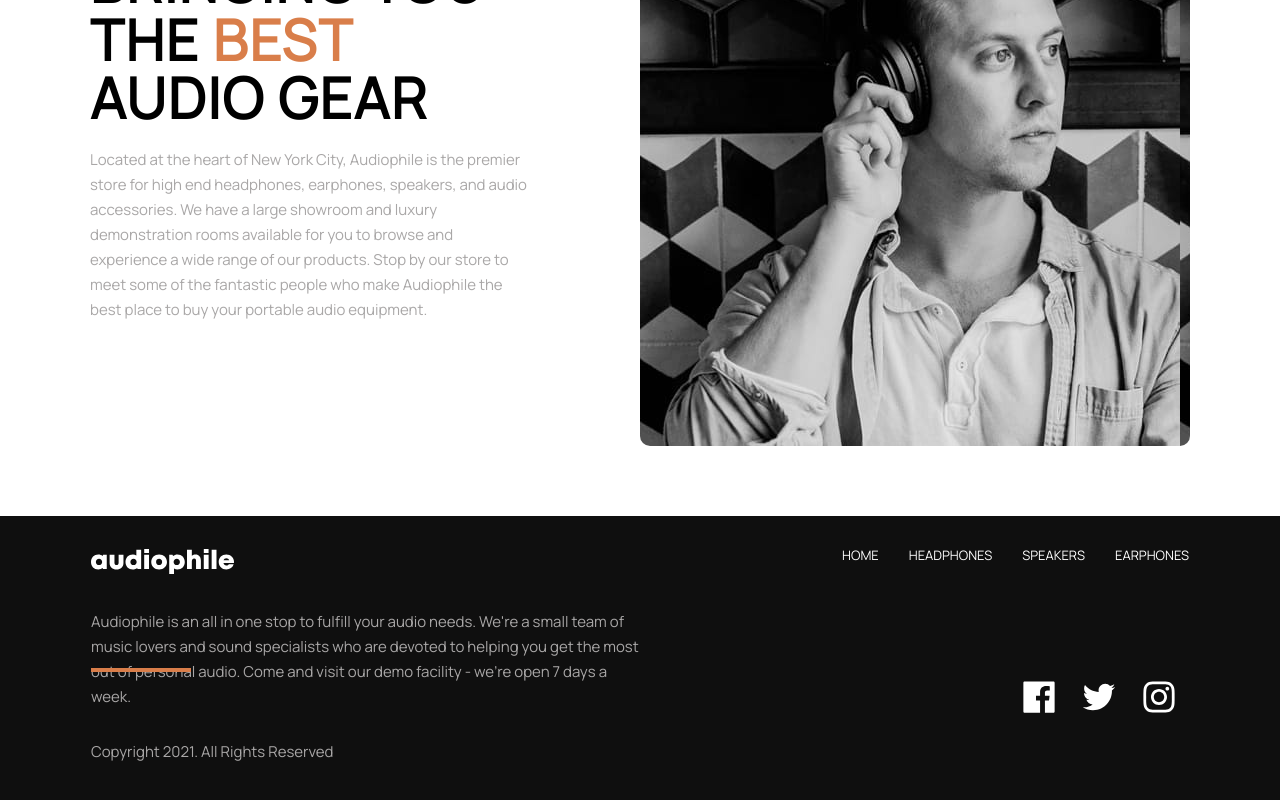
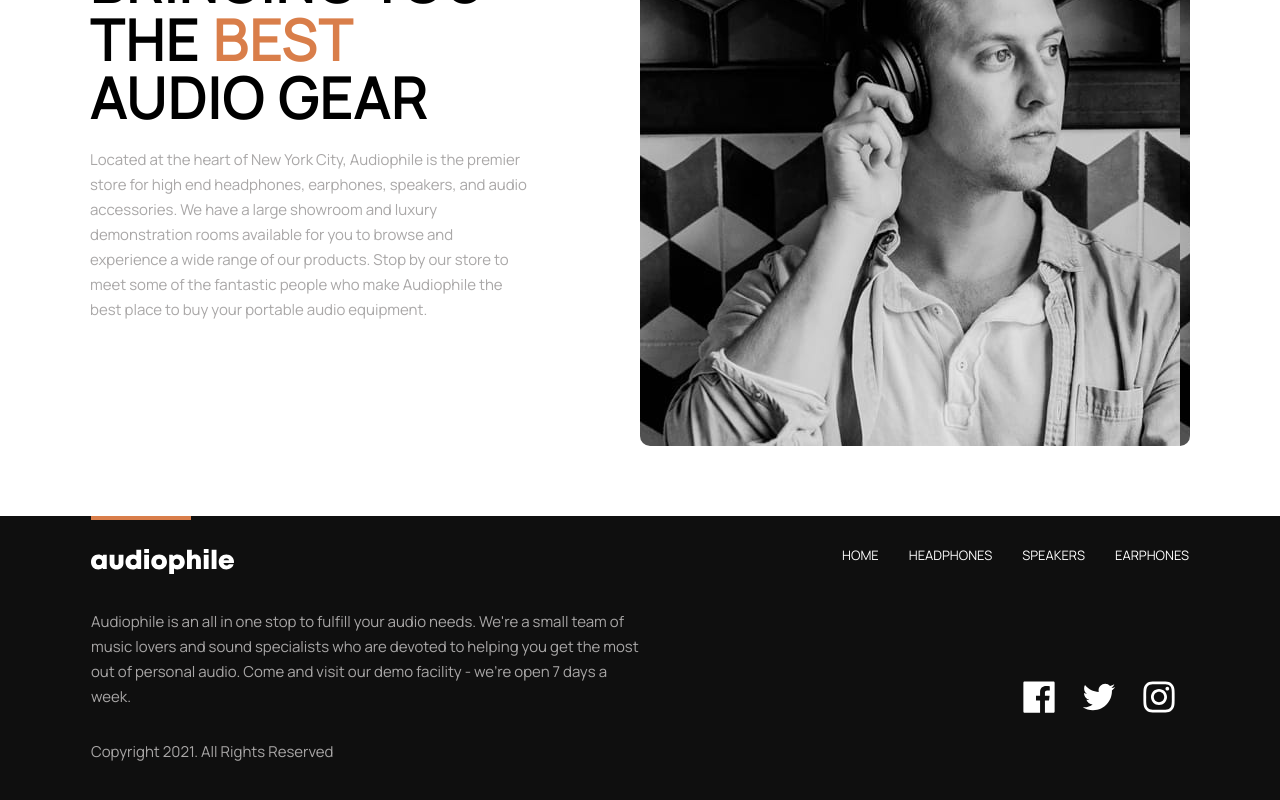
Before and after one commit to DanieleLena/audiophile, a React (Create React App) app: page / in a window 1280 px wide. Shown: the part 2508-3308 px from the top of the page. Built offline with nearby package versions, Linux system fonts and the light colour scheme.

Commit message:
Fixed footer position

```diff
--- a/src/components/Footer.js
+++ b/src/components/Footer.js
@@ -59,6 +59,7 @@ const Footer = () => {
 const Wrapper = styled.footer`
   width: 100%;
   background-color: var(--crl-black);
+  position: relative;
 
   .footer-container {
     display: flex;
@@ -145,11 +146,13 @@ const Wrapper = styled.footer`
       width: 90%;
       margin: auto;
       max-width: var(--max-width);
+      position: relative;
     }
     .footer-container::after {
       content: "";
       width: 100px;
       height: 4px;
+      top: 0;
       background-color: var(--crl-primary);
       position: absolute;
     }
--- a/src/context/product_context.js
+++ b/src/context/product_context.js
@@ -1,5 +1,5 @@
 import React, { useContext, useEffect, useReducer } from "react";
-import reducer from "./../reducers/products_reducer";
+import reducer from "../reducers/products_reducer";
 
 import data from "../data.json";
 
```
